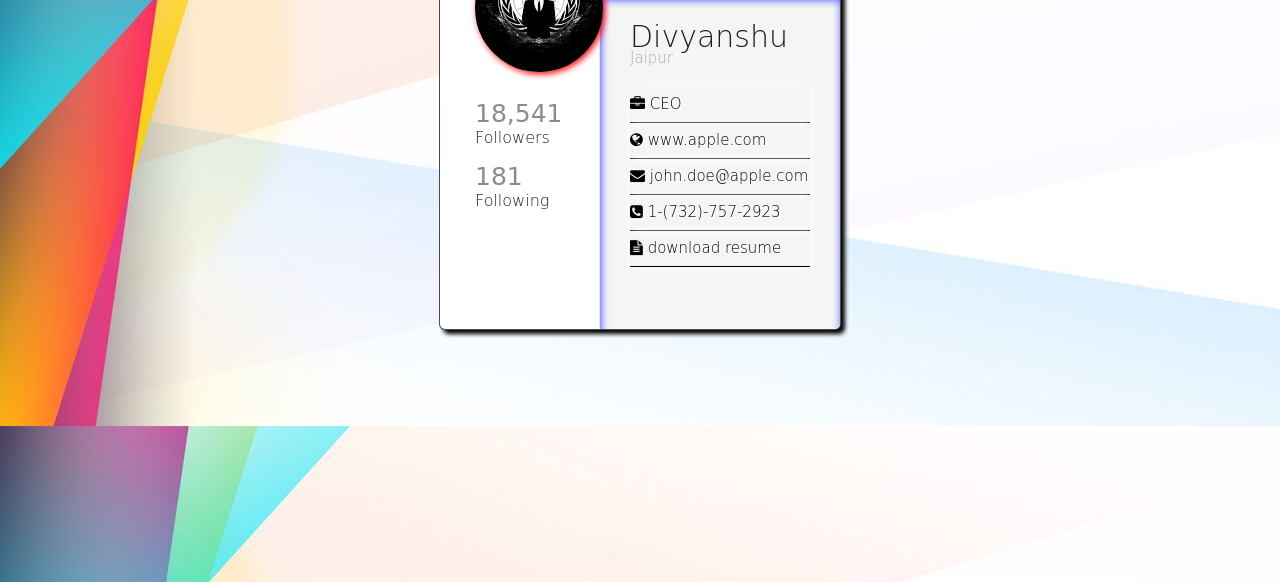
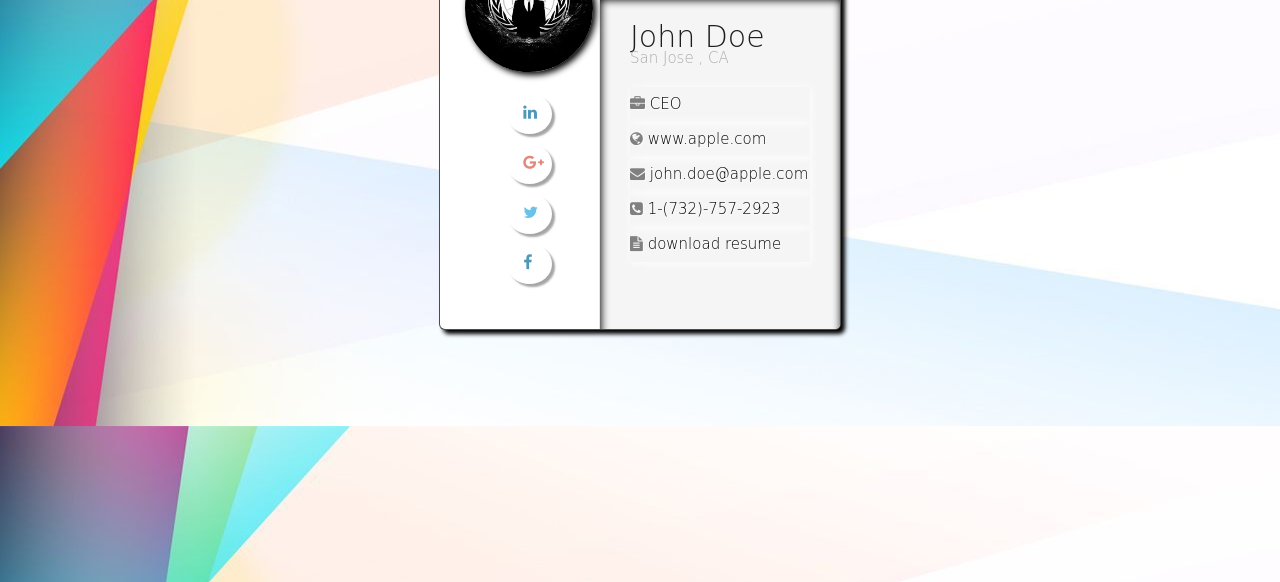
Before and after one commit to divyanshu-rawat/My-Front-End-Designs, a PHP site: page / in a window 1280 px wide. Shown: the part 218-800 px from the top of the page. Run offline with PHP 8.4, Linux system fonts and the light colour scheme; some libraries are stand-ins or nearby versions.

Commit message:
modified social-links

```diff
--- a/index.html
+++ b/index.html
@@ -16,18 +16,22 @@
 		<div class="coverphoto"></div>
 		<div class="profile_picture"></div>
 		<div class="left_col">
-			<div class="followers">
-				<div class="follow_count">18,541</div>
-				Followers
+			<div class="social_icons">
+			<i class="fa fa-linkedin" style = "color:#066C9A;" aria-hidden="true"></i>
 			</div>
-			<div class="following">
-				<div class="follow_count">181</div>
-				Following
+			<div class="social_icons">
+			<i class="fa fa-google-plus"  style = "color:#DB5442;" aria-hidden="true"></i>
+			</div>
+			<div class="social_icons">
+			<i class="fa fa-twitter" style = "color:#2AA9E0;" aria-hidden="true"></i>
+			</div>
+			<div class="social_icons">
+			<i class="fa fa-facebook" style = "color:#066C9A;" aria-hidden="true"></i>
 			</div>
 		</div>
 		<div class="right_col">
-			<h2 class="name">Divyanshu</h2>
-			<h3 class="location">Jaipur</h3>
+			<h2 class="name">John Doe</h2>
+			<h3 class="location">San Jose , CA</h3>
 			<ul class="contact_information">
 				<li class="work"><i class="fa fa-briefcase" aria-hidden="true"></i> CEO</li>
 				<li class="website"><i class="fa fa-globe" aria-hidden="true"></i> <a class="nostyle" href="#"> www.apple.com</a></li>
@@ -35,7 +39,7 @@
 				<li class="phone"><i class="fa fa-phone-square" aria-hidden="true"></i></i> 1-(732)-757-2923</li>
 				<li class="resume"><a href="https://drive.google.com/open?id=0B2_hkHc7wtY0eVotSlU3VHBEVnM" class="nostyle" download="myResume.pdf"><i class="fa fa-file-text" aria-hidden="true"></i> download resume</a></li>
 			</ul>
-		</div>
+	    </div>
 		</div>
 
 </body>
--- a/style_sheet/style.css
+++ b/style_sheet/style.css
@@ -51,14 +51,14 @@ div.portfoliocard div.right_col{
 	width:60%;
 	background:rgba(245,245,245,1);
 	border-left:1px solid rgba(230,230,230,1);
-	box-shadow:inset 1px 1px 9px  #4d4dff;
+	box-shadow:inset 1px 1px 9px  black;
 	margin-left:-1px;
 	border-bottom-right-radius:5px;
 }
 
 div.portfoliocard div.right_col:hover
 {
-	box-shadow:inset 2px 2px 9px  #4d4dff;
+	box-shadow:inset 2px 2px 9px  black;
 }
 
 div.portfoliocard div.profile_picture{
@@ -66,18 +66,15 @@ div.portfoliocard div.profile_picture{
 	height:110px;
 	position:absolute;
 	top:65px;
-	left:35px;
+	left:25px;
 	border-radius:100%;
 	background-image: url('../additional_stuff/images (1).jpg');
 	background-size:100% 100%;
 	padding:7px;
 	border:2px solid black;
-	box-shadow: 2px 2px 6px red;
+	box-shadow: 3px 3px 6px black;
 }
 
-div.portfoliocard div.profile_picture:hover{
-	box-shadow: 4px 4px 6px red;
-}
 div.portfoliocard div.right_col h2.name{
 	font-size:30px;
 	font-weight:300;
@@ -108,7 +105,7 @@ div.portfoliocard ul.contact_information li{
 	padding:5px 0px;
 	background-repeat:no-repeat;
 	background-size:18px 18px;
-	border-bottom:1px solid black;
+	/* border-bottom:1px solid black; */
 	box-shadow:.5px .5px 8px white;
 	cursor:default;
 	/* border: 1px solid red; */
@@ -120,8 +117,33 @@ div.portfoliocard div.followers, div.portfoliocard div.following{
 	font-size:16px;
 	color:rgba(30,30,30,1);
 }
-div.portfoliocard div.follow_count{
-	font-weight:400;
-	font-size:25px;
-	color:rgba(140,140,140,1);
+
+div.portfoliocard div.social_icons
+{
+	margin-left:42%;
+	margin-top: 10px;
+    opacity: .7;
+    width: 45px;
+    height: 40px;
+    border-radius: 100%;
+    box-shadow: 3px 3px 2px grey;
 }
+
+div.portfoliocard div.social_icons:hover
+{
+	background: lightblue;
+}
+
+div.portfoliocard div.social_icons i.fa
+{
+	margin-top: 10px;
+    margin-left: 16px;
+}
+
+
+
+
+li i.fa
+{
+	color: grey;
+}
```
